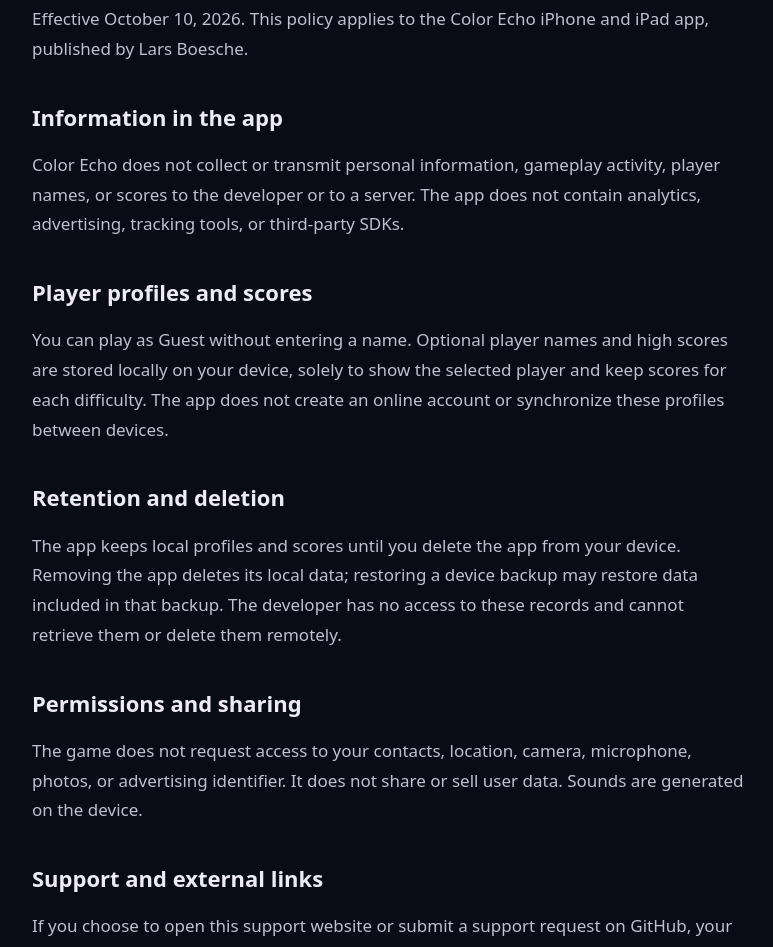
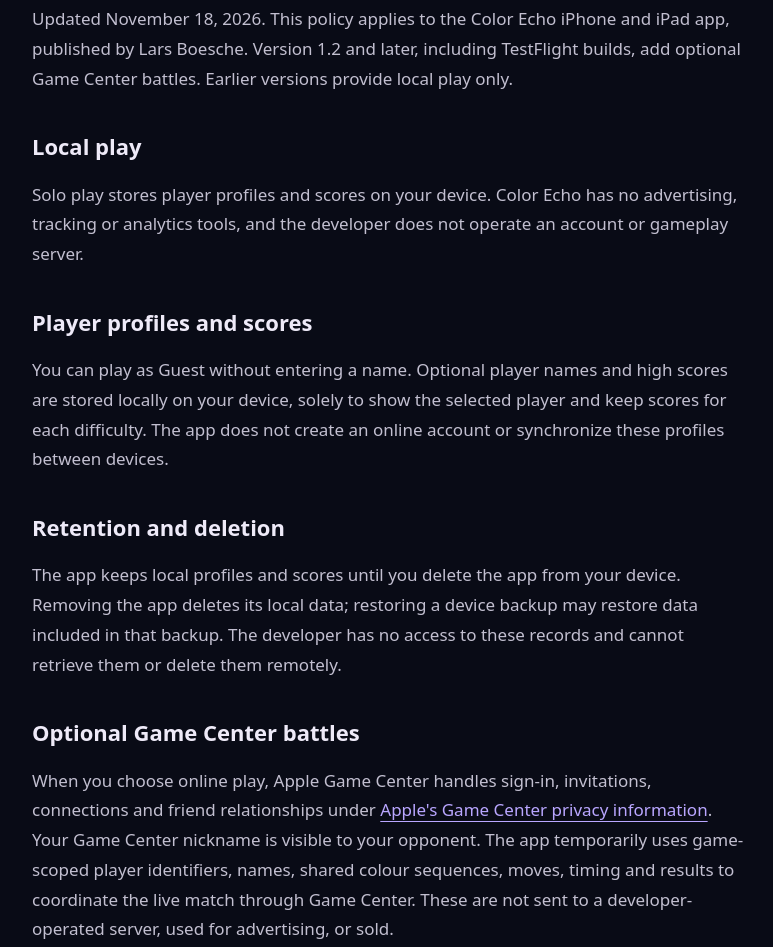
Before and after one commit to space4092/color-echo-support, a plain HTML site: page privacy.html in a window 1280 px wide. Shown: the part 279-1226 px from the top of the page, without its empty margins (252-1025 px from the left). Drawn offline with Linux system fonts and the light colour scheme.

Commit message:
Publish Color Echo privacy.html

```diff
--- a/privacy.html
+++ b/privacy.html
@@ -1,11 +1,12 @@
 <!doctype html>
-<html lang="en"><head><meta charset="utf-8"><meta name="viewport" content="width=device-width, initial-scale=1"><title>Color Echo — Privacy Policy</title><meta name="description" content="Color Echo stores player names and scores on your device and does not collect or transmit them."><link rel="stylesheet" href="style.css"></head><body><main>
+<html lang="en"><head><meta charset="utf-8"><meta name="viewport" content="width=device-width, initial-scale=1"><title>Color Echo — Privacy Policy</title><meta name="description" content="Privacy information for Color Echo local play and optional Game Center battles."><link rel="stylesheet" href="style.css"></head><body><main>
 <nav><a href="index.html">Color Echo support</a><a href="privacy.html" aria-current="page">Privacy policy</a></nav>
-<p class="eyebrow">COLOR ECHO</p><h1>Privacy policy</h1><p>Effective October 10, 2026. This policy applies to the Color Echo iPhone and iPad app, published by Lars Boesche.</p>
-<h2>Information in the app</h2><p>Color Echo does not collect or transmit personal information, gameplay activity, player names, or scores to the developer or to a server. The app does not contain analytics, advertising, tracking tools, or third-party SDKs.</p>
+<p class="eyebrow">COLOR ECHO</p><h1>Privacy policy</h1><p>Updated November 18, 2026. This policy applies to the Color Echo iPhone and iPad app, published by Lars Boesche. Version 1.2 and later, including TestFlight builds, add optional Game Center battles. Earlier versions provide local play only.</p>
+<h2>Local play</h2><p>Solo play stores player profiles and scores on your device. Color Echo has no advertising, tracking or analytics tools, and the developer does not operate an account or gameplay server.</p>
 <h2>Player profiles and scores</h2><p>You can play as Guest without entering a name. Optional player names and high scores are stored locally on your device, solely to show the selected player and keep scores for each difficulty. The app does not create an online account or synchronize these profiles between devices.</p>
 <h2>Retention and deletion</h2><p>The app keeps local profiles and scores until you delete the app from your device. Removing the app deletes its local data; restoring a device backup may restore data included in that backup. The developer has no access to these records and cannot retrieve them or delete them remotely.</p>
-<h2>Permissions and sharing</h2><p>The game does not request access to your contacts, location, camera, microphone, photos, or advertising identifier. It does not share or sell user data. Sounds are generated on the device.</p>
+<h2>Optional Game Center battles</h2><p>When you choose online play, Apple Game Center handles sign-in, invitations, connections and friend relationships under <a href="https://www.apple.com/legal/privacy/data/en/game-center/">Apple's Game Center privacy information</a>. Your Game Center nickname is visible to your opponent. The app temporarily uses game-scoped player identifiers, names, shared colour sequences, moves, timing and results to coordinate the live match through Game Center. These are not sent to a developer-operated server, used for advertising, or sold.</p><p>If you choose Load / refresh friends, Apple asks for permission to provide friends who also allow access and play Color Echo. You can deny access and still use Apple's invitation interface. The app holds this information in memory while running; it does not write friend lists, online identities or match histories to its local profile archive. Manage your Game Center account, friend permissions and Apple-held data in Apple's settings.</p>
+<h2>Permissions and sharing</h2><p>Color Echo does not request direct access to your address book, location, camera, microphone, photos, or advertising identifier. Apple's friend-invitation interface may open Messages, where you choose the recipients and whether to send an invitation. Solo sounds are synthesized or played from bundled recordings on the device.</p>
 <h2>Support and external links</h2><p>If you choose to open this support website or submit a support request on GitHub, your browser and GitHub handle that interaction under their own privacy practices. Information you choose to include in a public support request is visible publicly. Such information is not collected by the game.</p>
 <h2>Contact</h2><p>For privacy questions, contact Color Echo through the <a href="https://github.com/space4092/color-echo-support/issues">support tracker</a>.</p>
 <footer>Color Echo · Lars Boesche · <a href="index.html">Support</a></footer>
```
